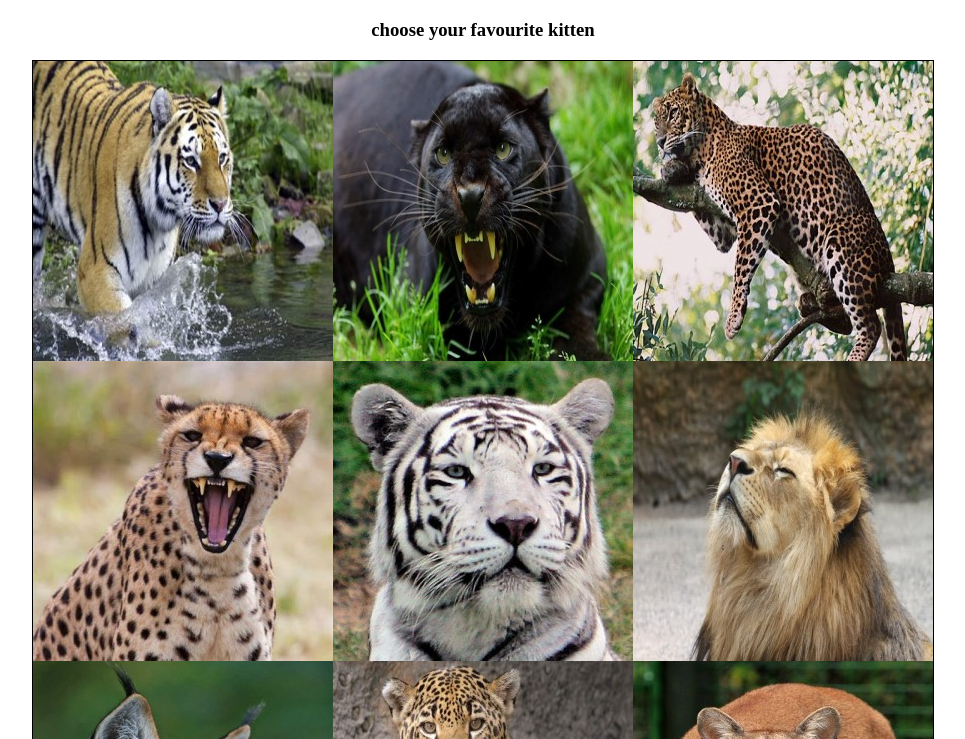
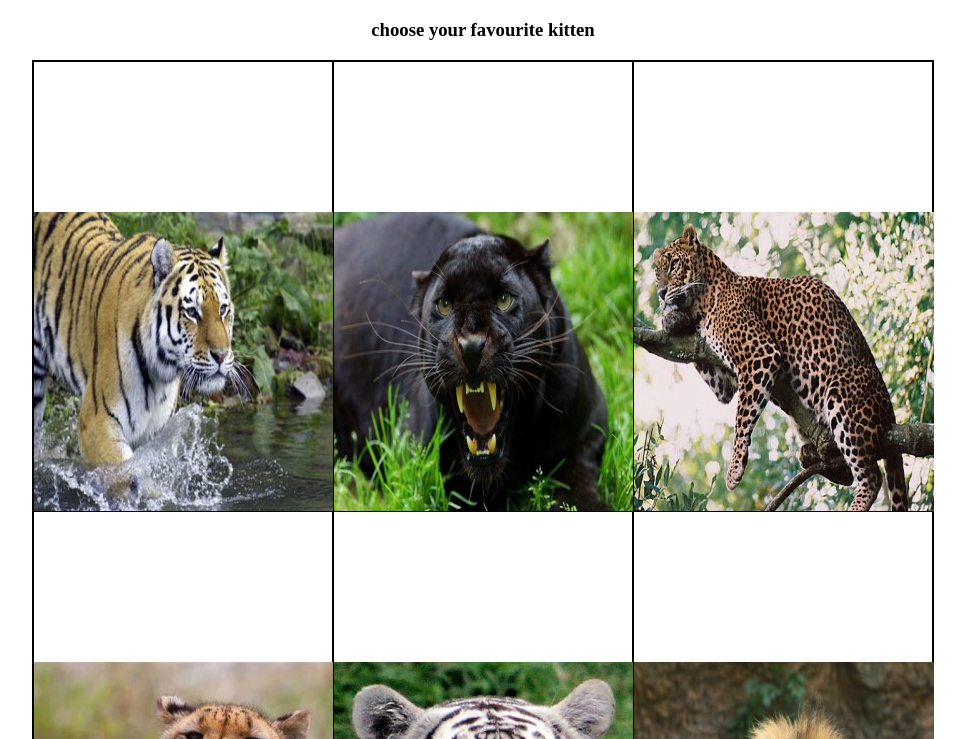
Before and after one commit to GitGudDeveloper/mijn_Javascript, a plain HTML site: page h05/opdracht5.1.html in a window 1280 px wide. Shown: the part 61-800 px from the top of the page, without its empty margins (157-1122 px from the left). Drawn offline with Linux system fonts and the light colour scheme.

Commit message:
javascript klaar!

```diff
--- a/h05/opdracht5.1.html
+++ b/h05/opdracht5.1.html
@@ -7,19 +7,26 @@
         body {
             text-align: center;
         }
-
+        div.picture-holder {
+            box-sizing: border-box;
+            height: 450px;
+            width: 300px;
+            float: left;
+            border: solid 1px black;
+        }
+        div.favoriet {
+            width: 300px;
+            height: 150px;
+            background-image: none;
+            background-repeat: no-repeat;
+            background-position: center;
+        }
         div#catlist {
             width: 900px;
             height: 1350px;
             border: solid 1px black;
             margin: auto;
             font-size: 0px;
-        }
-        div.cat_1 {
-            height: 450px;
-            width: 300px;
-            float: left;
-            background-color: red;
         }
     </style>
 </head>
@@ -30,26 +37,49 @@
 
 <div id="catlist">
 
-    <img src="../h03/cat_1.jpg" alt="">
-    <img src="../h03/cat_2.jpg" alt="">
-    <img src="../h03/cat_3.jpg" alt="">
-    <img src="../h03/cat_4.jpg" alt="">
-    <img src="../h03/cat_5.jpg" alt="">
-    <img src="../h03/cat_6.jpg" alt="">
-    <img src="../h03/cat_7.jpg" alt="">
-    <img src="../h03/cat_8.jpg" alt="">
-    <img src="../h03/cat_9.jpg" alt="">
 </div>
 
 
 
 <script>
     catlist = document.getElementById("catlist");
-for (var i = 0; i < 9; i++)
-    pictureholder = document.createElement("div");
-    pictureholder.className = "cat_1";
-    pictureholder.id = "picture-holder" + i;
-    catlist.appendChild(pictureholder);
+    createspicholders();
+    creatCatImages();
+
+    function createspicholders () {
+        for (var i = 0; i < 9; i++) {
+            pictureHolder = document.createElement("div");
+            pictureHolder.className = "picture-holder";
+            pictureHolder.id = "picture-holder-" + i;
+            catlist.appendChild(pictureHolder);
+        }
+    }
+    function creatCatImages() {
+pictureHolder = document.getElementsByClassName("picture-holder");
+for (var i = 0; i < pictureHolder.length; i++) {
+    favoriet = document.createElement("div");
+    favoriet.className = "favoriet";
+    favoriet.id = "favoriet_" + (i+1);
+    catplaatje = document.createElement("img");
+    catplaatje.src = "../h03/cat_" + (i+1) + ".jpg";
+    catplaatje.id = (i+1);
+    catplaatje.addEventListener("click", function () {
+        Like(this.id);
+    });
+    pictureHolder[i].appendChild(favoriet);
+    pictureHolder[i].appendChild(catplaatje);
+}
+function Like(id) {
+console.log ("cat" + id);
+nietmijnfavoriet = document.getElementsByClassName("favoriet");
+
+for (var i = 0; i < nietmijnfavoriet.length; i++) {
+    nietmijnfavoriet[i].style.backgroundImage = "none";
+}
+
+favoriet = document.getElementById("favoriet_" + id);
+favoriet.style.backgroundImage = "url('hart.png')";
+}}
 
 </script>
 </body>
```
Also changed, not shown: h05/hart.png (added).
